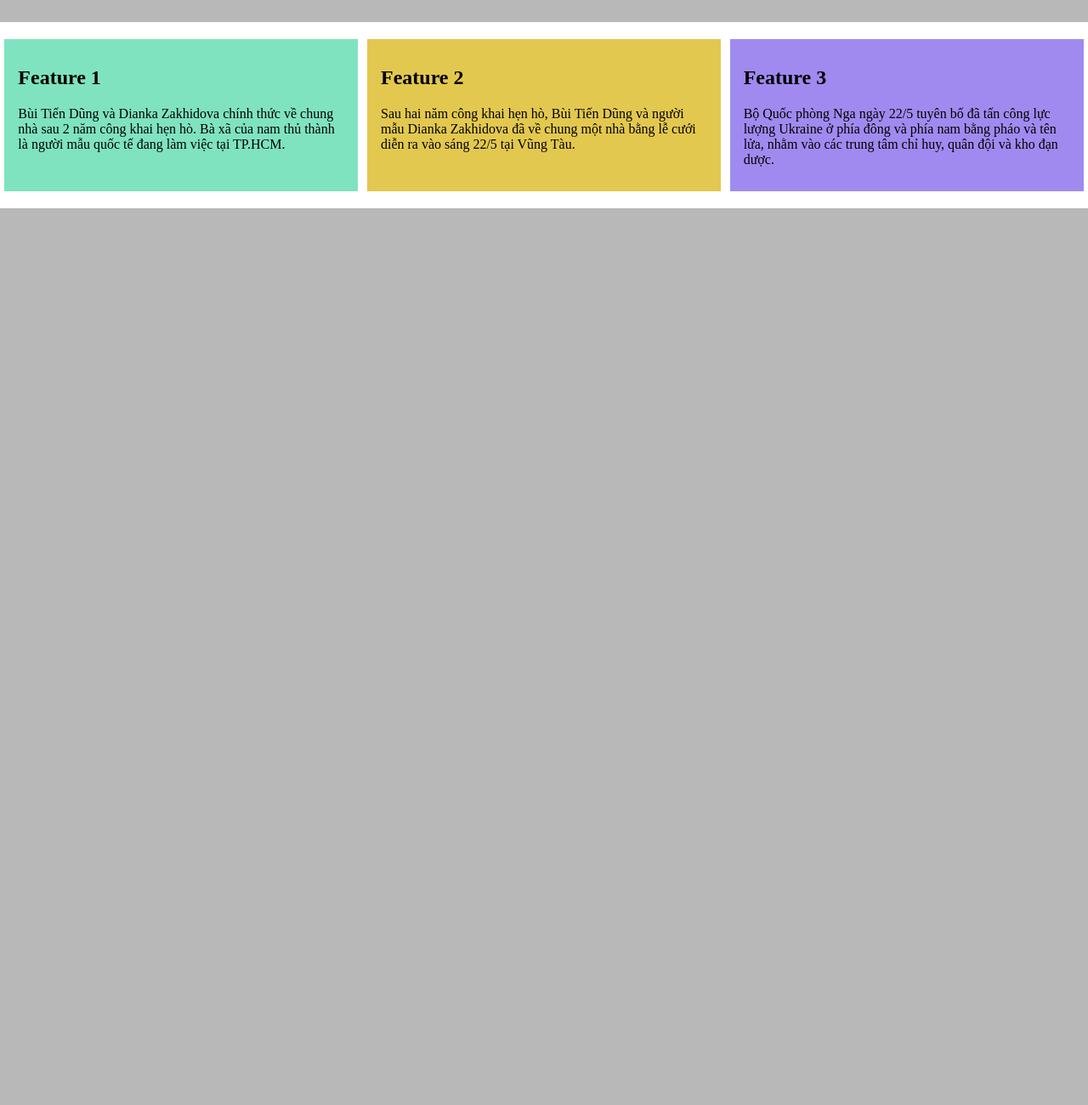
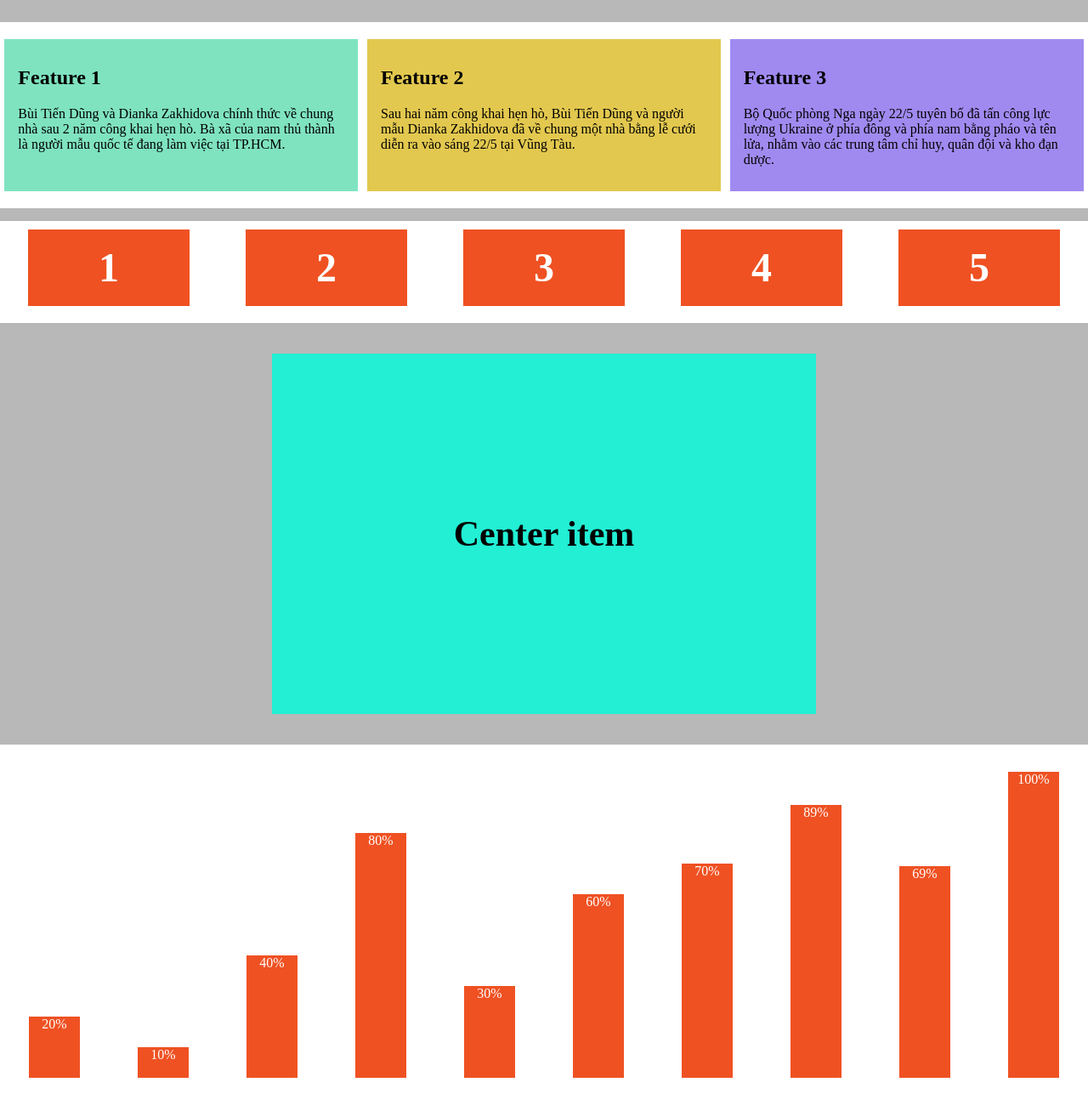
Before and after one commit to chetdi117/html-basic, a plain HTML site: page css-example/flex-box/flex-box.html in a window 1280 px wide. Shown: the part 497-1797 px from the top of the page at 85% size. Before the commit the page ends 800 px from the top, so only its background shows below. Drawn offline with Linux system fonts and the light colour scheme.

Commit message:
flex box animation

```diff
--- a/css-example/flex-box/flex-box.css
+++ b/css-example/flex-box/flex-box.css
@@ -91,3 +91,72 @@ body {
 .feature-item:nth-child(3) {
   background-color: rgb(160, 138, 240);
 }
+
+.wrap-layout {
+  width: 100%;
+  background: #fff;
+  display: flex;
+  justify-content: space-around;
+  height: 120px;
+  margin-top: 15px;
+  flex-wrap: wrap;
+}
+
+.wrap-layout-item {
+  width: 190px;
+  height: 90px;
+  color: #fff;
+  text-align: center;
+  line-height: 90px;
+  font-size: 48px;
+  font-weight: 700;
+  margin-top: 10px;
+  background: #ef5122;
+}
+
+.center-layout {
+  width: 640px;
+  height: 360px;
+  margin: 36px auto 0 auto;
+  padding: 32px 0;
+  background: #22efd4;
+  display: flex;
+}
+
+.center-layout-item {
+  font-size: 42px;
+  font-weight: 700;
+  margin: auto;
+}
+
+.chart-layout {
+  background: #fff;
+  margin: 36px auto 0 auto;
+  padding: 32px 0;
+  height: 360px;
+  display: flex;
+  justify-content: space-around;
+  align-items: flex-end;
+}
+
+.chart-layout-item {
+  width: 60px;
+  background: #ef5122;
+  color: #fff;
+  text-align: center;
+  height: var(--percent);
+  animation: growth ease-in 0.5s;
+}
+
+/* đătk têm animations */
+@keyframes growth {
+  form {
+    opacity: 0;
+    height: calc(var(--percent) - var(--percent));
+  }
+
+  to {
+    opacity: 1;
+    height: calc(var(--percent) - 0%);
+  }
+}
--- a/css-example/flex-box/flex-box.html
+++ b/css-example/flex-box/flex-box.html
@@ -88,5 +88,30 @@
         </p>
       </div>
     </div>
+    <!-- wrap layout -->
+    <div class="wrap-layout">
+      <div class="wrap-layout-item">1</div>
+      <div class="wrap-layout-item">2</div>
+      <div class="wrap-layout-item">3</div>
+      <div class="wrap-layout-item">4</div>
+      <div class="wrap-layout-item">5</div>
+    </div>
+    <!-- center layout -->
+    <div class="center-layout">
+      <h3 class="center-layout-item">Center item</h3>
+    </div>
+    <!-- chart layout -->
+    <div class="chart-layout">
+      <div class="chart-layout-item" style="--percent: 20%">20%</div>
+      <div class="chart-layout-item" style="--percent: 10%">10%</div>
+      <div class="chart-layout-item" style="--percent: 40%">40%</div>
+      <div class="chart-layout-item" style="--percent: 80%">80%</div>
+      <div class="chart-layout-item" style="--percent: 30%">30%</div>
+      <div class="chart-layout-item" style="--percent: 60%">60%</div>
+      <div class="chart-layout-item" style="--percent: 70%">70%</div>
+      <div class="chart-layout-item" style="--percent: 89%">89%</div>
+      <div class="chart-layout-item" style="--percent: 69%">69%</div>
+      <div class="chart-layout-item" style="--percent: 100%">100%</div>
+    </div>
   </body>
 </html>
```
